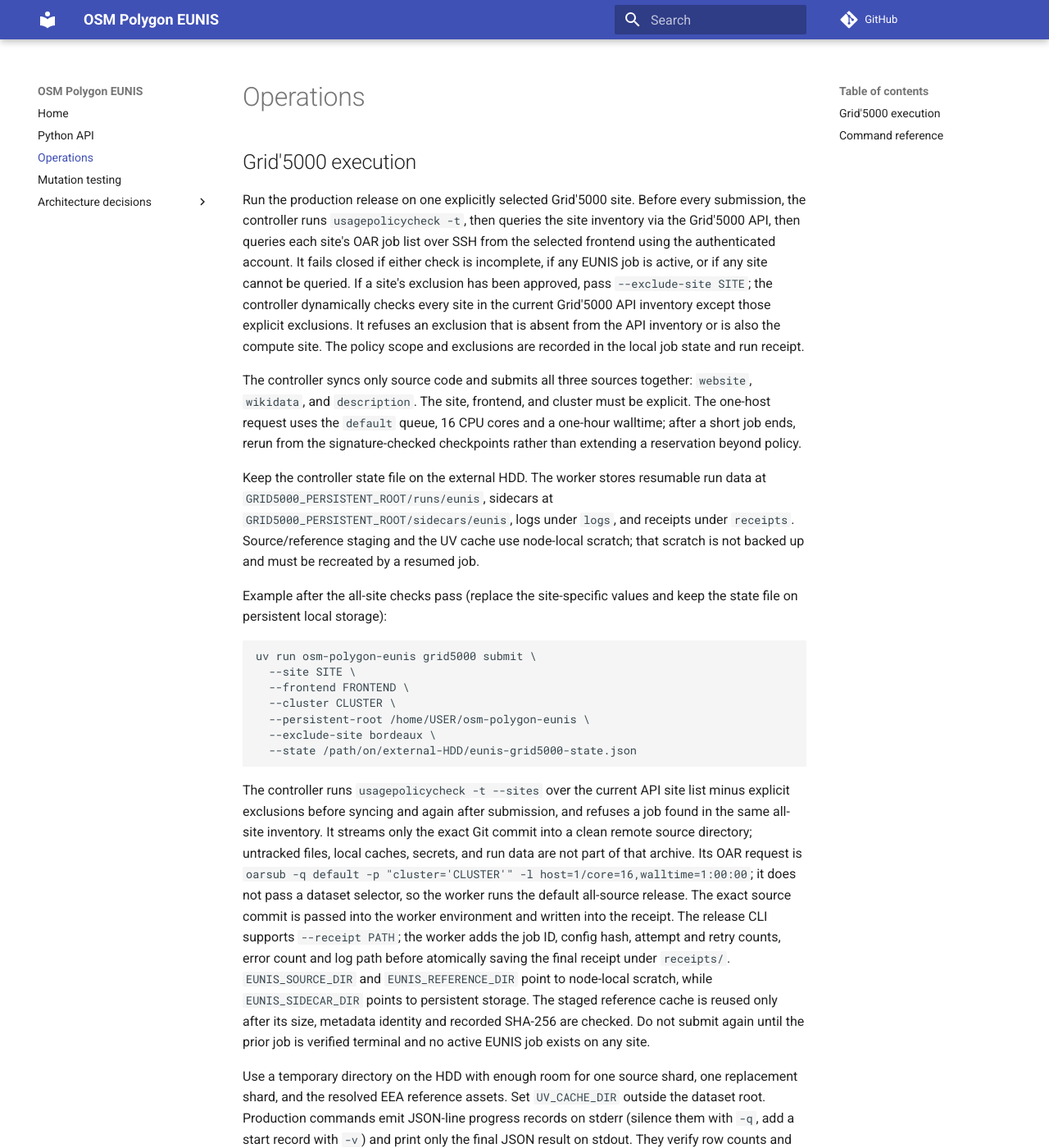
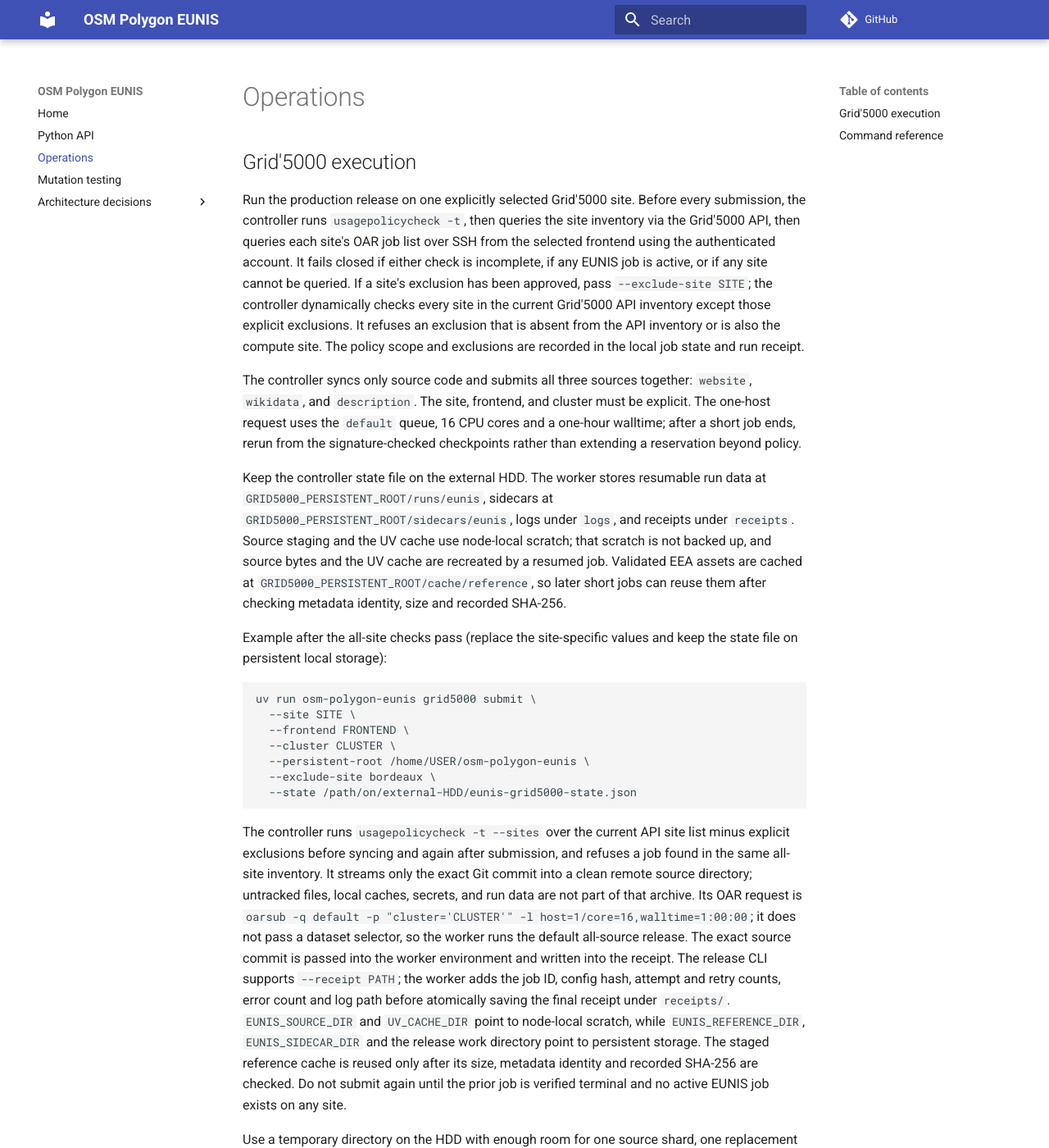
Before and after one commit to NoeFlandre/osm-polygon-eunis, an MkDocs documentation site: the page built from docs/operations.md, in a window 1280 px wide and 1400 px high. Shown: the whole window at 82% size. Built offline with MkDocs 1.6.1 and Material for MkDocs 9.7.7, drawn with Linux system fonts in a browser that asks for light colours; comment, search, counter and statistics services are not loaded.

Commit message:
Persist validated EEA reference cache across Grid jobs (#71)
* fix(grid5000): persist validated reference cache between jobs

* fix(grid5000): remove stale reference partials

```diff
--- a/docs/operations.md
+++ b/docs/operations.md
@@ -22,8 +22,11 @@
 Keep the controller state file on the external HDD. The worker stores resumable
 run data at `GRID5000_PERSISTENT_ROOT/runs/eunis`, sidecars at
 `GRID5000_PERSISTENT_ROOT/sidecars/eunis`, logs under `logs`, and receipts under
-`receipts`. Source/reference staging and the UV cache use node-local scratch;
-that scratch is not backed up and must be recreated by a resumed job.
+`receipts`. Source staging and the UV cache use node-local scratch; that scratch
+is not backed up, and source bytes and the UV cache are recreated by a resumed
+job. Validated EEA assets are cached at
+`GRID5000_PERSISTENT_ROOT/cache/reference`, so later short jobs can reuse them
+after checking metadata identity, size and recorded SHA-256.
 
 Example after the all-site checks pass (replace the site-specific values and
 keep the state file on persistent local storage):
@@ -50,9 +53,10 @@
 supports `--receipt PATH`; the worker adds the job ID, config hash, attempt and
 retry counts, error count and log path before atomically saving the final
 receipt under `receipts/`.
-`EUNIS_SOURCE_DIR` and `EUNIS_REFERENCE_DIR` point to node-local scratch, while
-`EUNIS_SIDECAR_DIR` points to persistent storage. The staged reference cache is
-reused only after its size, metadata identity and recorded SHA-256 are checked.
+`EUNIS_SOURCE_DIR` and `UV_CACHE_DIR` point to node-local scratch, while
+`EUNIS_REFERENCE_DIR`, `EUNIS_SIDECAR_DIR` and the release work directory point
+to persistent storage. The staged reference cache is reused only after its
+size, metadata identity and recorded SHA-256 are checked.
 Do not submit again until the prior job is verified terminal and no active
 EUNIS job exists on any site.
 
```
Also changed, not shown: README.md (+3 -2 lines), 4 other files.
